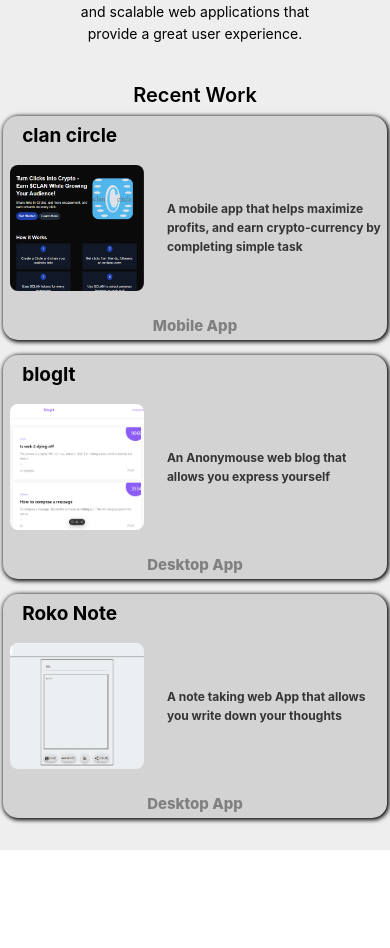
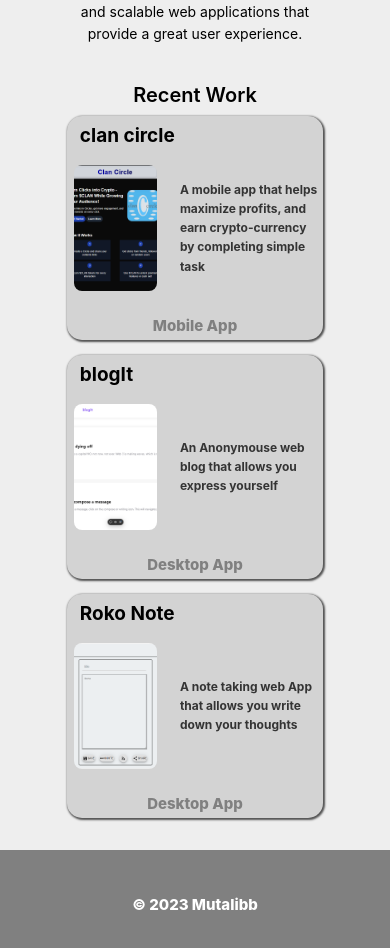
Before and after one commit to Temimutalibb/home, a Vue app: page / in a window 390 px wide. Shown: the part 666-1614 px from the top of the page. Before the commit the page ends 1516 px from the top, so only its background shows below. Built offline with nearby package versions, Linux system fonts and the light colour scheme.

Commit message:
adjusted for mobile view

```diff
--- a/src/views/HomeView.vue
+++ b/src/views/HomeView.vue
@@ -124,6 +124,7 @@ const backgroundImage = computed(() =>
         </div>
       </div>
     </section>
+    <div class="footer">&copy; 2023 Mutalibb</div>
   </div>
 </template>
 
@@ -263,7 +264,7 @@ h1 {
   text-decoration: none;
   color: black;
   background-color: lightgray;
-  box-shadow: 1px 1px 4px 1px black;
+  box-shadow: 1px 1px 2px 1px rgba(0, 0, 0, 0.658);
   width: 24rem;
   height: 14rem;
   display: flex;
@@ -321,6 +322,16 @@ h1 {
   height: 10%;
   padding-bottom: 15px;
 }
+.footer {
+  width: 100%;
+  height: 110px;
+  background-color: gray;
+  display: flex;
+  justify-content: center;
+  align-items: center;
+  color: #ffffff;
+  font-weight: 800;
+}
 @keyframes slideInFromRight {
   from {
     transform: translateX(100%);
@@ -371,6 +382,9 @@ h1 {
 }
 
 /* Media query for large screens (e.g., 1024px and above) */
-@media (min-width: 1024px) {
+@media (max-width: 600px) {
+  .worklink {
+    width: 16rem;
+  }
 }
 </style>
```
